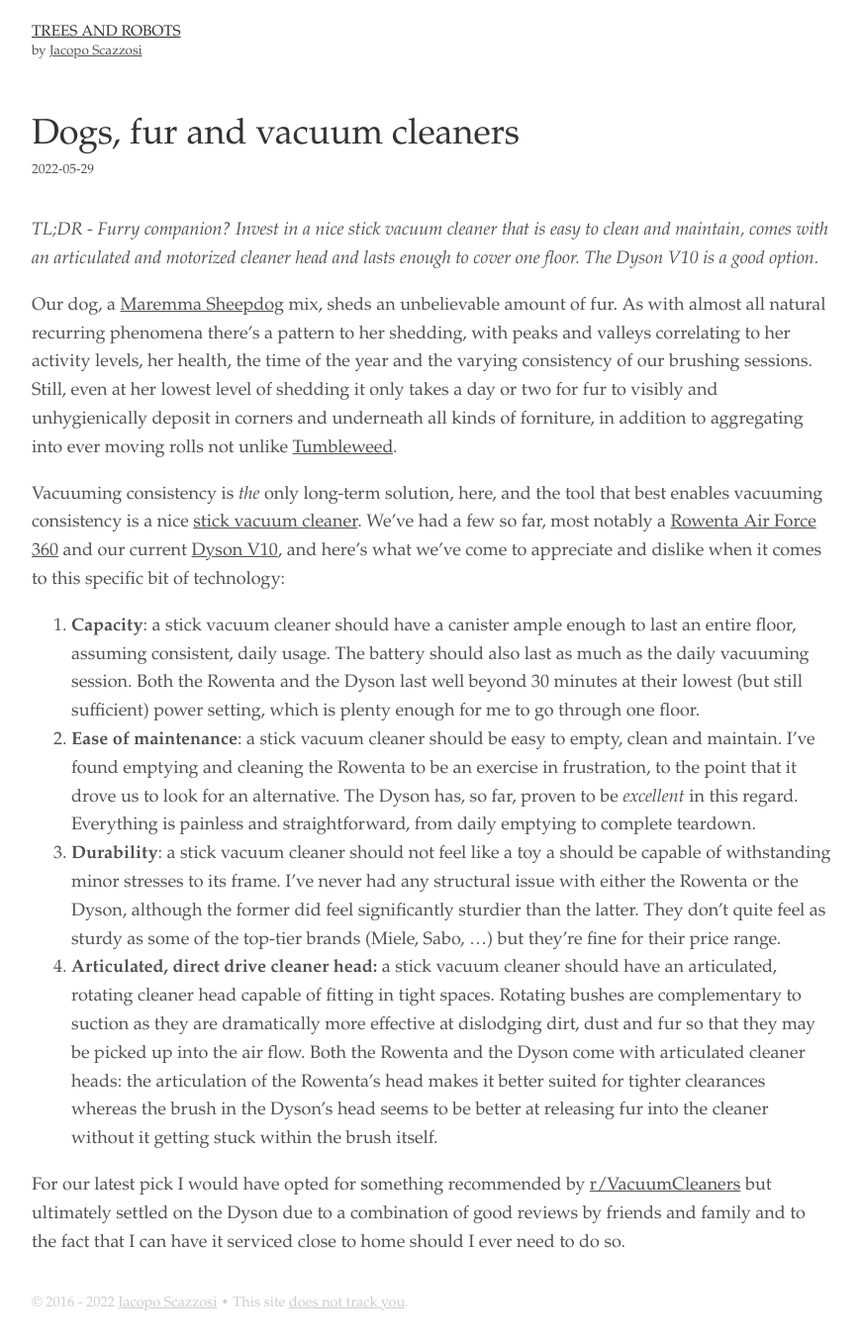
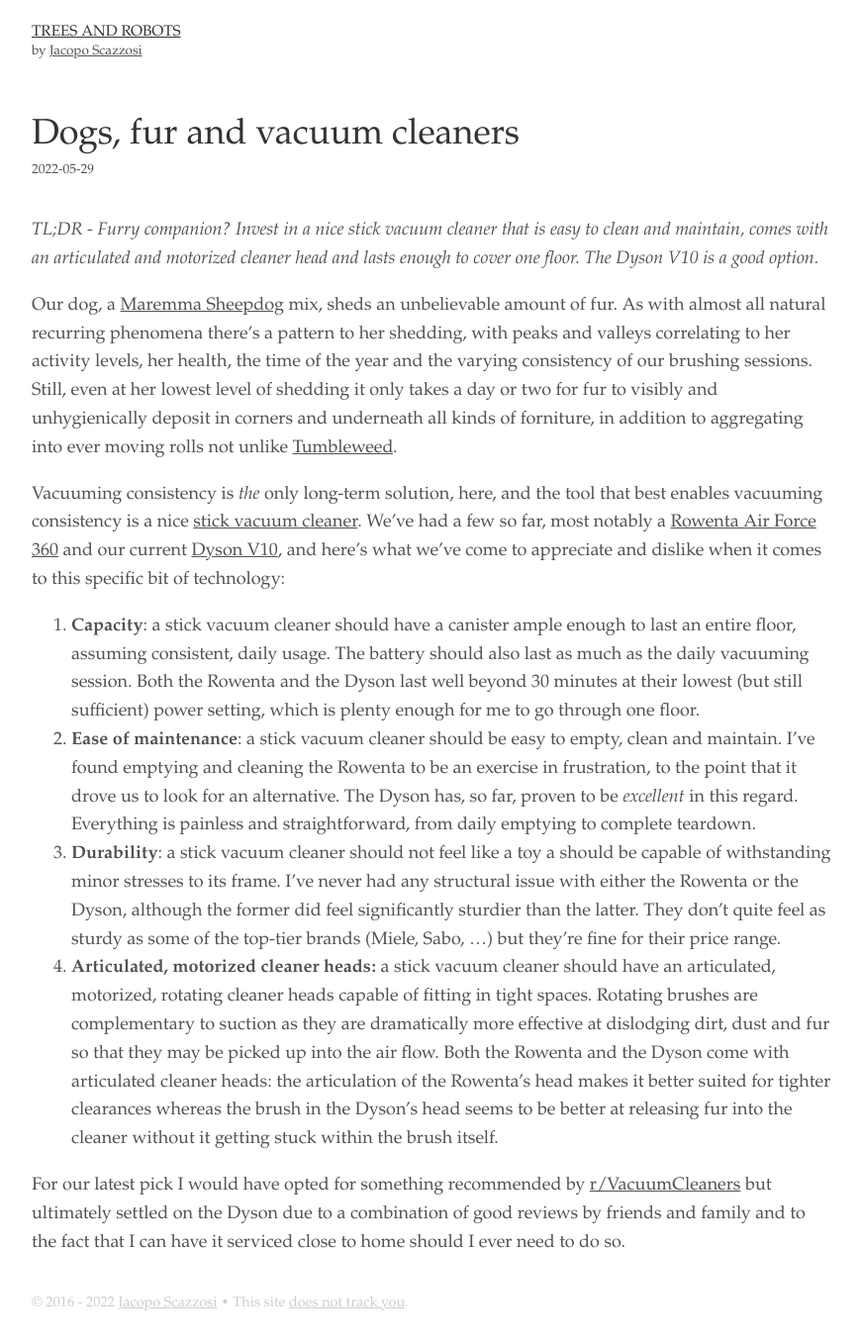
Before and after one commit to jacoscaz/treesandrobots.github.io, a Jekyll site: the page built from _posts/2022-05-29-dogs-fur-vacuum-cleaners.md, in a window 1280 px wide. Shown: the whole page at 99% size, without its empty margins (203-1073 px from the left). Built offline with Jekyll 4.4.1, drawn with Linux system fonts in a browser that asks for light colours.

Commit message:
fixes a couple of mistakes

```diff
--- a/_posts/2022-05-29-dogs-fur-vacuum-cleaners.md
+++ b/_posts/2022-05-29-dogs-fur-vacuum-cleaners.md
@@ -39,9 +39,9 @@
    did feel significantly sturdier than the latter. They don't quite feel
    as sturdy as some of the top-tier brands (Miele, Sabo, ...) but they're fine
    for their price range.
-4. **Articulated, direct drive cleaner head:** a stick vacuum cleaner should
-   have an articulated, rotating cleaner head capable of fitting in tight
-   spaces. Rotating bushes are complementary to suction as they are
+4. **Articulated, motorized cleaner heads:** a stick vacuum cleaner should
+   have an articulated, motorized, rotating cleaner heads capable of fitting
+   in tight spaces. Rotating brushes are complementary to suction as they are
    dramatically more effective at dislodging dirt, dust and fur so that they
    may be picked up into the air flow. Both the Rowenta and the Dyson come with
    articulated cleaner heads: the  articulation of the Rowenta's head makes it
```
